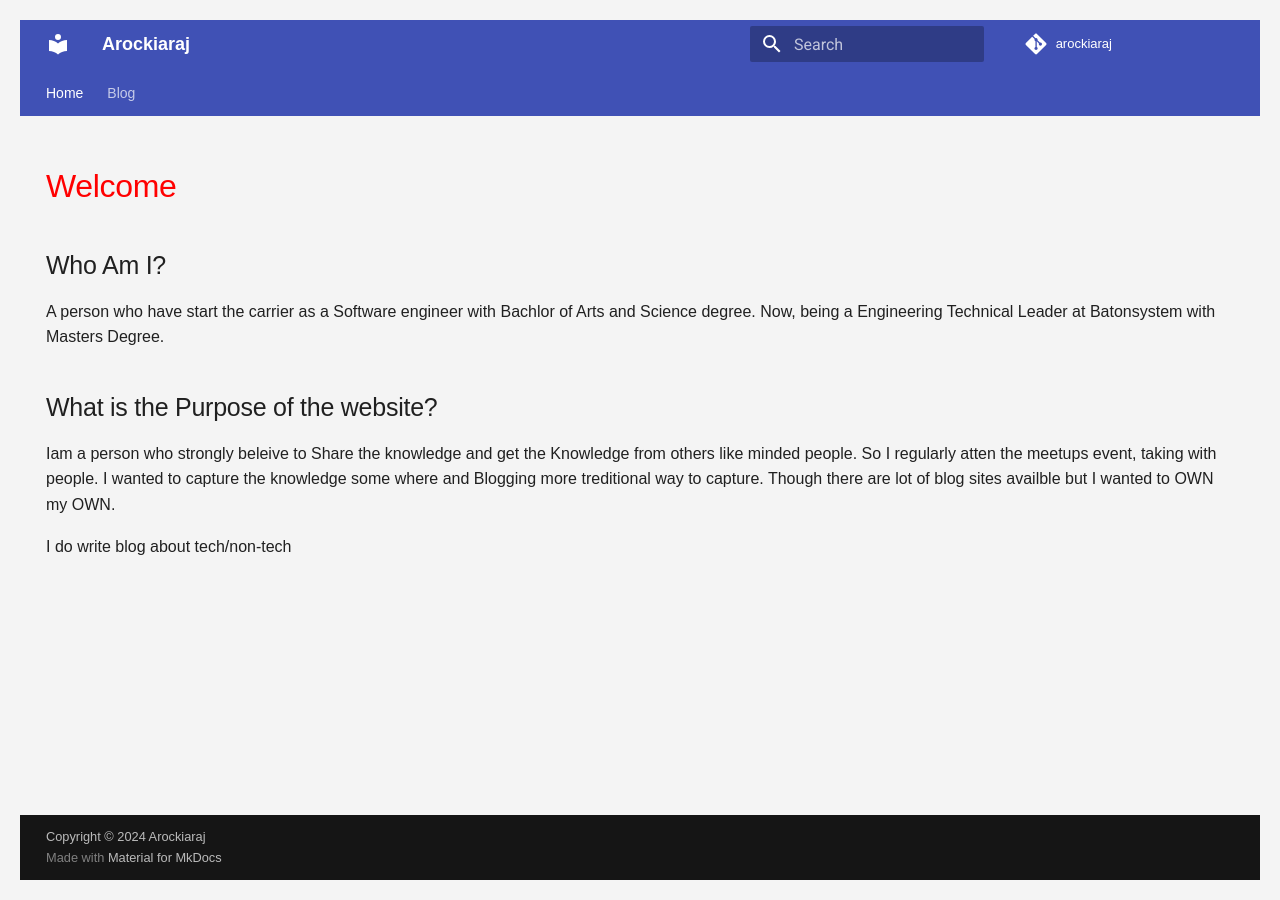
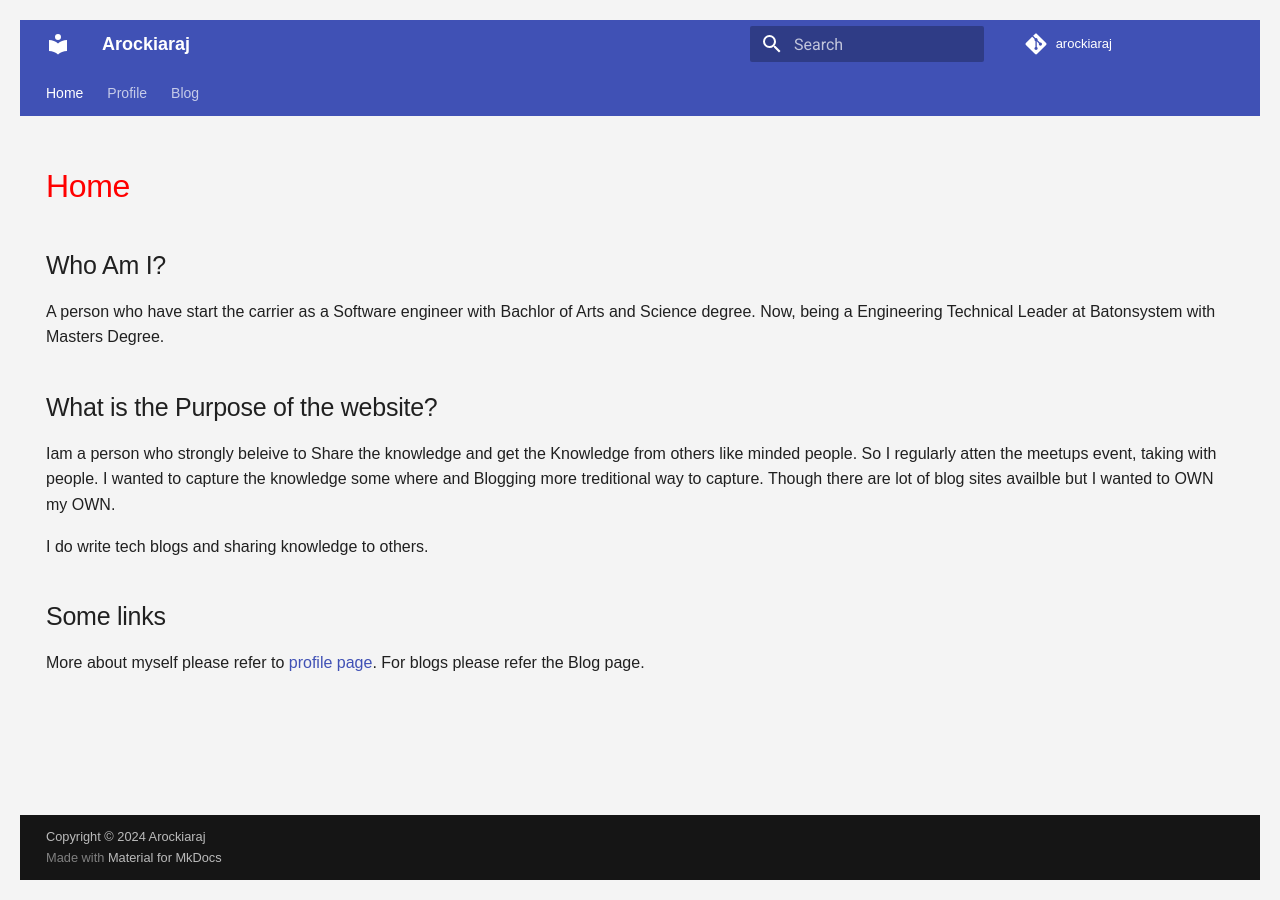
Before and after one commit to arockiaraj1994/arockiaraj, an MkDocs documentation site: the page built from docs/index.md, in a window 1280 px wide. Built offline with MkDocs 1.6.1 and Material for MkDocs 9.7.7, drawn with Linux system fonts in a browser that asks for light colours.

Commit message:
few more changes

```diff
--- a/docs/index.md
+++ b/docs/index.md
@@ -10,9 +10,6 @@ hide:
 
 ---
 
-# Welcome
-
-
 ## Who Am I?
 
 A person who have start the carrier as a Software engineer with Bachlor of Arts and Science degree. Now, being a Engineering Technical Leader at Batonsystem with Masters Degree.
@@ -21,4 +18,9 @@ A person who have start the carrier as a Software engineer with Bachlor of Arts
 
 Iam a person who strongly beleive to Share the knowledge and get the Knowledge from others like minded people. So I regularly atten the meetups event, taking with people. I wanted to capture the knowledge some where and Blogging more treditional way to capture. Though there are lot of blog sites availble but I wanted to OWN my OWN.
 
-I do write blog about tech/non-tech
+I do write tech blogs and sharing knowledge to others.
+
+## Some links
+
+More about myself please refer to [profile page](profile.md).
+For blogs please refer the Blog page.
--- a/mkdocs.yml
+++ b/mkdocs.yml
@@ -46,8 +46,10 @@ markdown_extensions:
 # Navigation structure
 nav:
   - Home: index.md
+  - Profile: profile.md
   - Blog:
     - blog/index.md
+
   #- Getting Started:
   #  - Installation: getting-started/installation.md
   #  - Configuration: getting-started/configuration.md
```
Also changed, not shown: docs/blog/index.md (line endings or trailing spaces).
